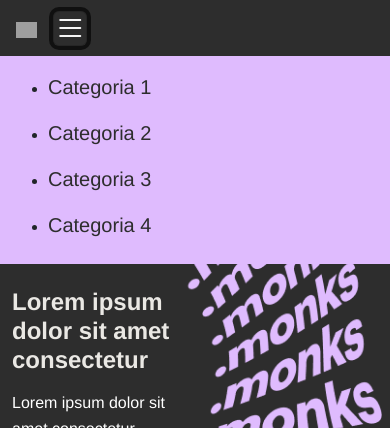
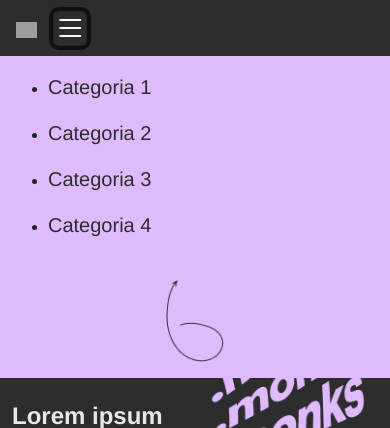
Before and after one commit to lshv04/Monks1, a React (Vite) app: page / in a window 390 px wide. Both pictures are taken after a click on the button "Toggle navigation". Shown: the top 428 px of the page. Built offline with nearby package versions, Linux system fonts and the light colour scheme; grey boxes are pictures that could not be loaded.

Commit message:
acertando detalhes da navbar , imagem acrescentada ao clicar menu

```diff
--- a/src/components/Navbar.jsx
+++ b/src/components/Navbar.jsx
@@ -1,11 +1,18 @@
-import React from 'react';
+import React, { useState } from 'react';
 import styles from './Navbar.module.css';
 import logo from '../assets/logo.png';
+import groupImage from '../assets/Group.png'; // Importa a imagem
 
 const Navbar = () => {
+    const [isExpanded, setIsExpanded] = useState(false);
+
+    const handleToggle = () => {
+        setIsExpanded(!isExpanded);
+    };
+
     return (
-        <nav className={`navbar navbar-expand-lg bord1  ${styles.navbar}`}>
-            <div className={` bord1 container ${styles.divnav}`}>
+        <nav className={`navbar navbar-expand-lg bord1 ${styles.navbar}`}>
+            <div className={`bord1 container ${styles.divnav}`}>
                 {/* Logo */}
                 <a className={`navbar-brand ${styles['navbar-brand']}`} href="/">
                     <img src={logo} alt="Brand Logo" className={styles['brand-logo']} />
@@ -18,30 +25,49 @@
                     data-bs-toggle="collapse"
                     data-bs-target="#navbarNav"
                     aria-controls="navbarNav"
-                    aria-expanded="false"
+                    aria-expanded={isExpanded ? 'true' : 'false'}
                     aria-label="Toggle navigation"
+                    onClick={handleToggle}
                 >
                     <i className="bi bi-list bord1" style={{ fontSize: '2rem', color: 'white' }}></i>
                 </button>
 
-
-
                 {/* Links */}
-                <div className={`collapse navbar-collapse bord1  mt-2 ${styles['navbar-collapse']}`} id="navbarNav">
-                    <ul className={`navbar-nav ${styles['navbar-nav']}`}>
+                <div
+                    className={`collapse navbar-collapse bord1 mt-2 ${styles['navbar-collapse']} ${isExpanded ? 'show' : ''
+                        }`}
+                    id="navbarNav"
+                >
+                    <ul className={`navbar-nav bord1 ${styles['navbar-nav']}`}>
                         <li className={`nav-item ${styles['nav-item']}`}>
-                            <a className={`nav-link ${styles['nav-link']}`} href="/">Categoria 1</a>
+                            <a className={`nav-link ${styles['nav-link']}`} href="/">
+                                Categoria 1
+                            </a>
                         </li>
                         <li className={`nav-item ${styles['nav-item']}`}>
-                            <a className={`nav-link ${styles['nav-link']}`} href="/Categoria2">Categoria 2</a>
+                            <a className={`nav-link ${styles['nav-link']}`} href="/Categoria2">
+                                Categoria 2
+                            </a>
                         </li>
                         <li className={`nav-item ${styles['nav-item']}`}>
-                            <a className={`nav-link ${styles['nav-link']}`} href="/Categoria3">Categoria 3</a>
+                            <a className={`nav-link ${styles['nav-link']}`} href="/Categoria3">
+                                Categoria 3
+                            </a>
                         </li>
                         <li className={`nav-item ${styles['nav-item']}`}>
-                            <a className={`nav-link ${styles['nav-link']}`} href="/Categoria4">Categoria 4</a>
+                            <a className={`nav-link ${styles['nav-link']}`} href="/Categoria4">
+                                Categoria 4
+                            </a>
                         </li>
                     </ul>
+                    {/* Exibe a imagem apenas quando o menu está expandido */}
+                    {isExpanded && (
+                        <div className={`bord1 ${styles.imageContainer}`}>
+
+                                <img src={groupImage} alt="Group" className={styles.image} />
+
+                        </div>
+                    )}
                 </div>
             </div>
         </nav>
--- a/src/components/Navbar.module.css
+++ b/src/components/Navbar.module.css
@@ -28,6 +28,7 @@
 .navbar-collapse {
     /* Adicione estilos personalizados para o colapso */
     display: flex;
+    flex-direction: column;
     align-items: flex-start;
     background-color: transparent !important;
 }
@@ -41,6 +42,19 @@
 .navbar-toggler i {
     font-size: 1.5rem; /* Ajuste do tamanho */
 
+}
+
+.imageContainer {
+    display: flex;
+    justify-content: center; /* Centraliza a imagem */
+    padding: 1rem;
+    width: 100%;
+}
+
+.image {
+    width: 58px; /* Tamanho da imagem */
+    height: auto; /* Mantém a proporção */
+    border-radius: 8px; /* Bordas arredondadas */
 }
 
 
```
Also changed, not shown: src/assets/Group.png (added).
